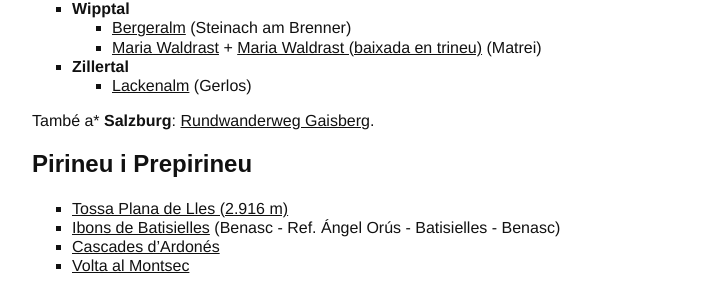
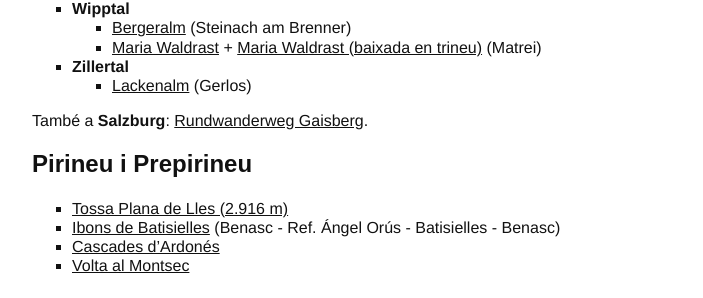
Before and after one commit to mcuquet/mcuquet.github.io, a Jekyll site: the page built from Muntanya/index.md, in a window 1280 px wide. Shown: the part 1191-1489 px from the top of the page, without its empty margins (288-991 px from the left). Built offline with Jekyll 4.4.1, drawn with Linux system fonts in a browser that asks for light colours.

Commit message:
chg: typo

```diff
--- a/Muntanya/index.md
+++ b/Muntanya/index.md
@@ -69,7 +69,7 @@ A l'hivern, alguns d'ells es poden baixar en trineu. La web [WinterRodeln](http:
 * **Zillertal**
     + [Lackenalm](http://ca.wikiloc.com/wikiloc/view.do?id=5015397) (Gerlos)
 
-També a* **Salzburg**: [Rundwanderweg Gaisberg](http://ca.wikiloc.com/wikiloc/view.do?id=7472106).
+També a **Salzburg**: [Rundwanderweg Gaisberg](http://ca.wikiloc.com/wikiloc/view.do?id=7472106).
 
 ## Pirineu i Prepirineu
 
```
